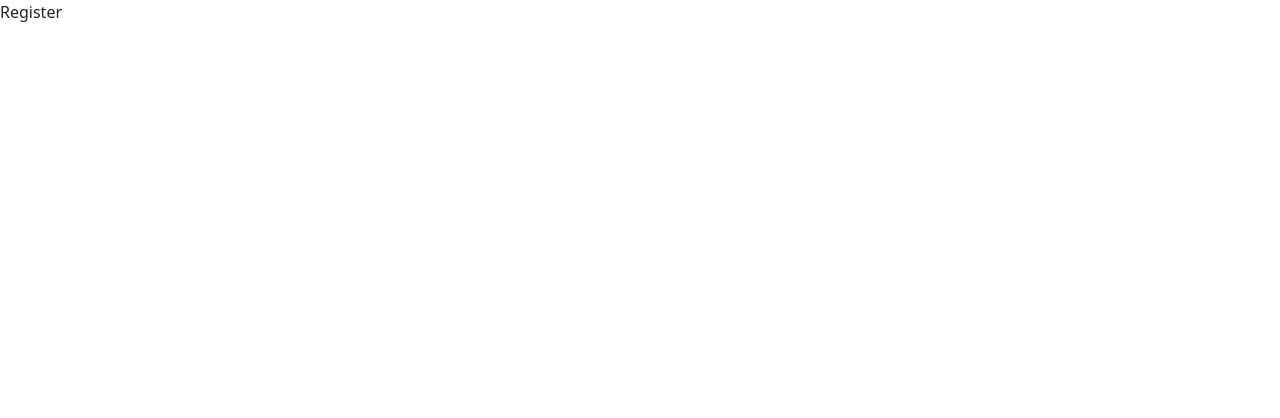
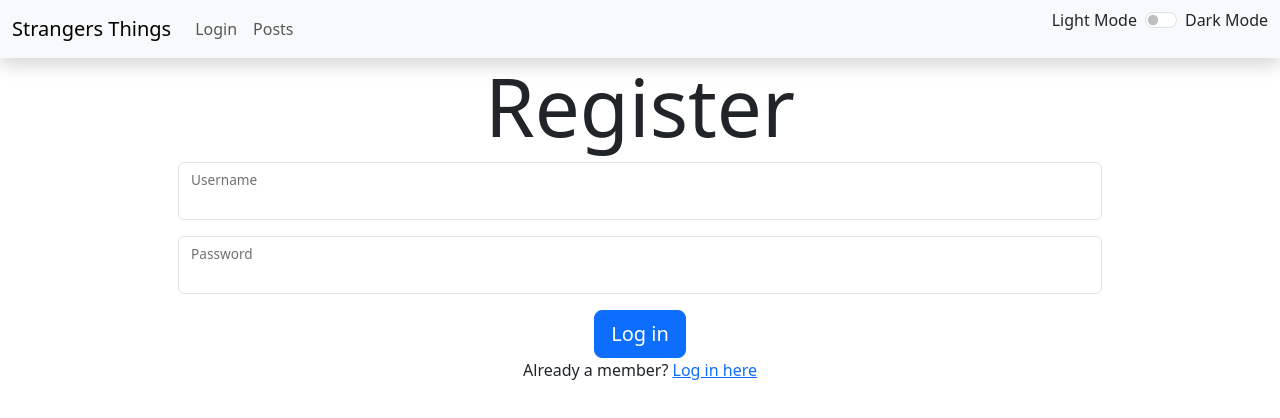
Before and after one commit to mccoycoding/strangers-things, a React (Vite) app: page /register in a window 1280 px wide. Shown: the top 418 px of the page. Built offline with nearby package versions, Linux system fonts and the light colour scheme.

Commit message:
added semi-functionality to login and register, added some aesthetics

```diff
--- a/src/App.jsx
+++ b/src/App.jsx
@@ -1,26 +1,31 @@
 import { Routes, Route } from "react-router-dom"
 //Page Imports for Routing
-import Home from "./pages/Home"
 import Register from "./pages/Register"
 import Login from "./pages/Login"
 import Posts from "./pages/Posts"
 import Profile from "./pages/Profile"
 import NewPost from "./pages/NewPost"
 import PostDetails from "./pages/PostDetails"
+import Navbar from "./components/Navbar"
+import { useState } from "react"
 
 
 function App() {
+  const [darkMode, setDarkMode] = useState(true);
+  const [userToken, setUserToken] = useState(sessionStorage.getItem('userToken'))
 
   return (
+    <div>
+      <Navbar darkMode={darkMode} setDarkMode={setDarkMode} userToken={userToken} setUserToken={setUserToken} />
       <Routes>
-      <Route path="/" element={<Home />}/>
-      <Route path="/login" element={ <Login />}/>
-      <Route path="/register" element={<Register />}/>
+        <Route path="/" element={ <Login userToken={userToken} setUserToken={setUserToken}/>}/>
+        <Route path="/register" element={<Register userToken={userToken} setUserToken={setUserToken}/>}/>
         <Route path="/posts" element={<Posts />}/>
         <Route path="/profile" element={<Profile />}/>
         <Route path="/create-post" element={<NewPost />}/>
         <Route path="/post-details" element={<PostDetails />} />
       </Routes>
+    </div>
   )
 }
 
--- /dev/null
+++ b/src/components/LoginForm.jsx
@@ -0,0 +1,52 @@
+import { USERS } from "../logic/info"
+import { useState } from "react";
+import { useNavigate } from "react-router-dom";
+
+export default function LoginForm() {
+    const [username, setUsername] = useState('');
+    const [password, setPassword] = useState('');
+
+    const navigate = useNavigate()
+
+    const loginUser = async (username, password) => {
+
+        //Fetch Request for logging in
+        try {
+            const response = await fetch(`${USERS}/login`, {
+                method: "POST",
+                headers: {
+                    'Content-Type': 'application/json'
+                },
+                body: JSON.stringify({
+                    user: {
+                        username: username,
+                        password: password
+                    }
+                })
+            });
+            const result = await response.json();
+            const token = result.data.token;
+            sessionStorage.setItem('userToken', token)
+            console.log(result.data.message)
+        } catch (error) {
+            throw error
+        }
+        //After logging in, save token to sessionStorage
+
+    }
+
+
+    return (
+        <form className="mx-5" onSubmit={(e) => e.preventDefault()}>
+            <div className="form-floating mb-3 mx-5">
+                <input className="form-control" type="text" value={username} onChange={(e) => setUsername(e.target.value)}/>
+                <label className="form-label">Username</label>
+            </div>
+            <div className="form-floating mb-3 mx-5">
+                <input className="form-control" type="password" value={password} onChange={(e) => setPassword(e.target.value)} />
+                <label className="form-label">Password</label>
+            </div>
+            <button className="btn btn-primary btn-lg" type="submit" onClick={() => loginUser(username, password)}>Log in</button>
+        </form>
+    )
+}
--- /dev/null
+++ b/src/components/Navbar.jsx
@@ -0,0 +1,57 @@
+import { Link } from "react-router-dom"
+import { useState, useEffect } from "react"
+export default function Navbar( { darkMode, setDarkMode, userToken, setUserToken } ) {
+    // This should be a navigation to all the different pages for the project
+
+    //Update NavBar once token is present
+
+
+    //Toggle Darkmode on and off
+    const toggleDarkMode = () => {
+        setDarkMode(!darkMode)
+        const html = document.documentElement
+        if (darkMode === true) {
+            html.setAttribute("data-bs-theme", "dark")
+        } else if (darkMode === false) {
+            html.setAttribute("data-bs-theme", "light")
+        }
+    }
+
+    return (
+        <nav className="navbar navbar-expand-lg bg-body-tertiary shadow">
+            <div className="container-fluid">
+                <Link className="navbar-brand" to="/">Strangers Things</Link>
+                <button className="navbar-toggler" type="button" data-bs-toggle="collapse" data-bs-target="#navbarContent" aria-controls="navbarContent" aria-expanded="false" aria-label="Toggle navigation">
+                    <span className="navbar-toggler-icon"></span>
+                </button>
+                <div className="collapse navbar-collapse" id="navbarContent">
+                    <ul className="navbar-nav me-auto mb-2 mb-lg-0">
+                        {!userToken ? (
+                            <li className="nav-item">
+                                <Link className="nav-link" to="/">Login</Link>
+                            </li>
+                        ) : null}
+                        <li className="nav-item">
+                            <Link className="nav-link" to="/posts">Posts</Link>
+                        </li>
+                        {userToken ? (
+                            <>
+                                <li className="nav-item">
+                                    <Link className="nav-link">Profile</Link>
+                                </li>
+                                <li  className="nav-item">
+                                    <Link className="nav-link" to="/" onClick={() => sessionStorage.removeItem('userToken')}>Logout</Link>
+                                </li>
+                            </>
+                        ) : null}
+                    </ul>
+                    <div className=" d-flex form-check form-switch">
+                        <p>Light Mode</p>
+                        <input onClick={toggleDarkMode} className="form-check-input mx-2" type="checkbox" role="switch" />
+                        <p>Dark Mode</p>
+                    </div>
+                </div>
+            </div>
+        </nav>
+    )
+}
--- /dev/null
+++ b/src/components/RegisterForm.jsx
@@ -0,0 +1,45 @@
+import { USERS } from "../logic/info"
+import { useState } from "react";
+
+export default function RegisterForm() {
+    const [username, setUsername] = useState('')
+    const [password, setPassword] = useState('')
+
+
+    const registerUser = async (username, password) => {
+        try {
+            const response = await fetch(`${USERS}/register`, {
+                method: "POST",
+                headers: {
+                    'Content-Type': 'application/json'
+                },
+                body: JSON.stringify({
+                    user: {
+                        username: username,
+                        password: password
+                    }
+                })
+            });
+            const result = await response.json();
+            const token = result.data.token
+            sessionStorage.setItem('userToken', token)
+            console.log(result.data.message)
+        } catch (error) {
+            throw error
+        }
+    }
+
+    return (
+        <form className="mx-5" onSubmit={(e) => e.preventDefault()}>
+            <div className="form-floating mb-3 mx-5">
+                <input className="form-control" type="text" value={username} onChange={(e) => setUsername(e.target.value)}/>
+                <label className="form-label">Username</label>
+            </div>
+            <div className="form-floating mb-3 mx-5">
+                <input className="form-control" type="password" value={password} onChange={(e) => setPassword(e.target.value)} />
+                <label className="form-label">Password</label>
+            </div>
+            <button className="btn btn-primary btn-lg" type="submit" onClick={() => registerUser(username, password)}>Log in</button>
+        </form>
+    )
+}
--- a/src/pages/Home.jsx
+++ /dev/null
@@ -1,6 +0,0 @@
-
-
-export default function Home() {
-
-    return <p>Home</p>
-}
--- a/src/pages/Login.jsx
+++ b/src/pages/Login.jsx
@@ -1,6 +1,13 @@
+import LoginForm from "../components/LoginForm"
+import { Link } from "react-router-dom"
+export default function Login() {
 
 
-export default function Login() {
-
-    return <p>Login</p>
+    return (
+        <div className=" container text-center">
+            <h1 className="display-1">Log in</h1>
+            <LoginForm/>
+            <p>Not a member yet? <Link to="/register">Click Here to Register!</Link></p>
+        </div>
+    )
 }
--- a/src/pages/Register.jsx
+++ b/src/pages/Register.jsx
@@ -1,6 +1,12 @@
-
-
+import RegisterForm from "../components/RegisterForm"
+import { Link } from "react-router-dom"
 export default function Register() {
 
-    return <p>Register</p>
+    return (
+        <div className="container text-center">
+            <h1 className="display-1">Register</h1>
+            <RegisterForm/>
+            <p>Already a member? <Link to="/">Log in here</Link></p>
+        </div>
+    )
 }
```
Lines whose indentation alone changed are shown as unchanged.
